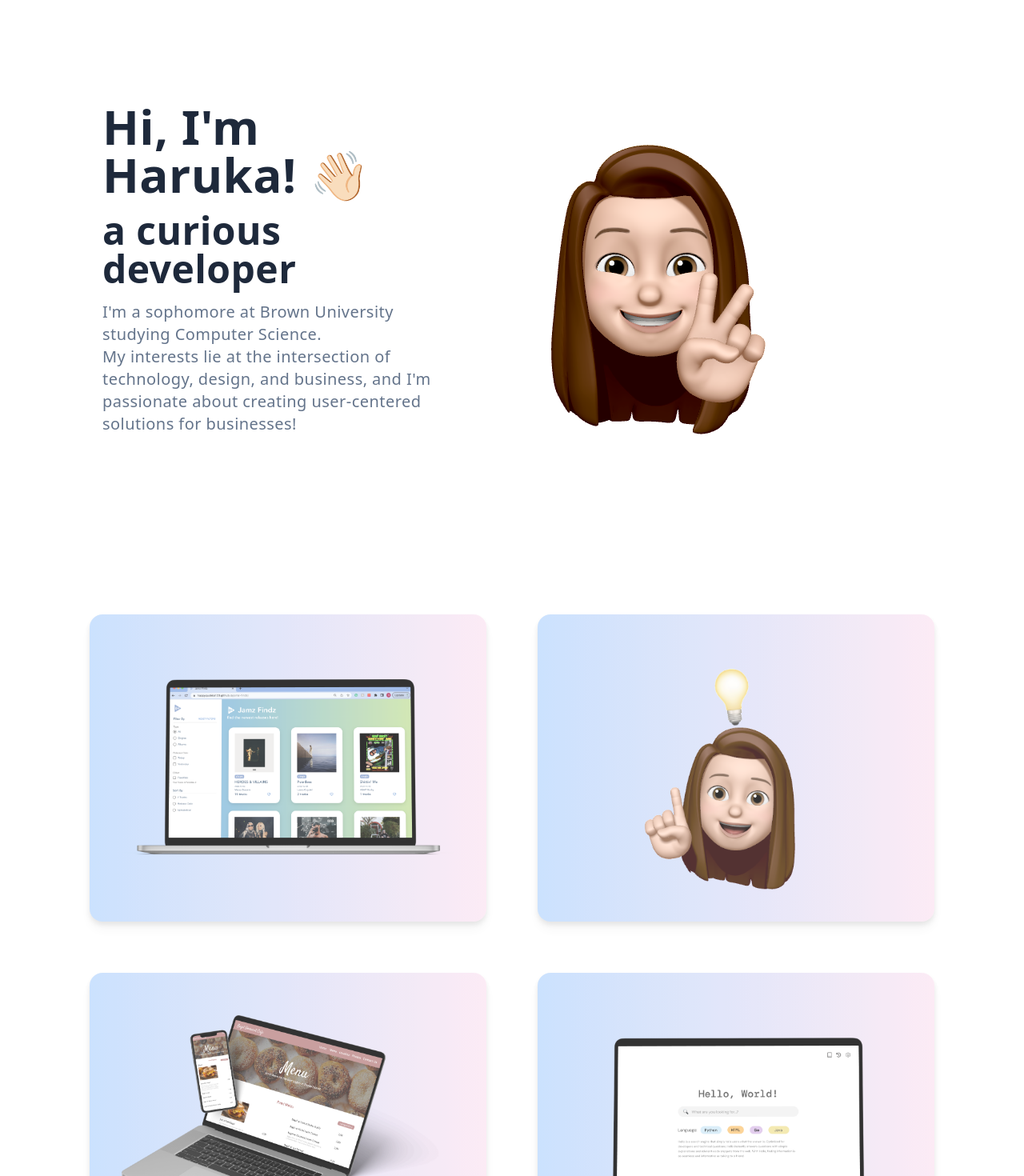
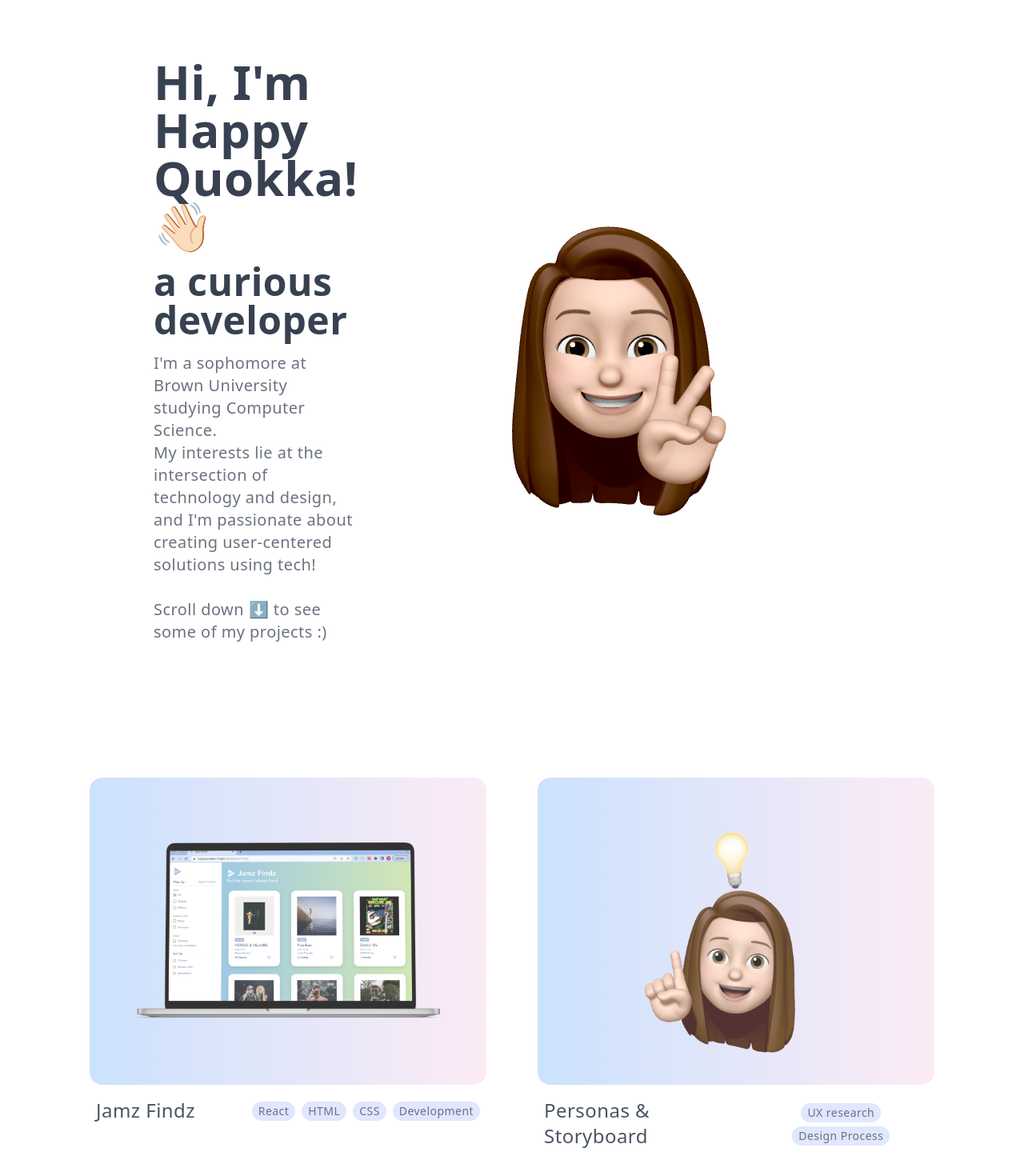
Before and after one commit to happyquokka123/portfolio, a React (Create React App) app: page / in a window 1280 px wide. Shown: the part 100-1570 px from the top of the page at 80% size. Built offline with nearby package versions, Linux system fonts and the light colour scheme.

Commit message:
anonymous up-to-date

```diff
--- a/src/components/Gallery.js
+++ b/src/components/Gallery.js
@@ -17,11 +17,11 @@
                         className="p-4 absolute inset-0 w-full h-full object-scale-down object-center"
                         src={require("../assets/" + artwork.image)}
                         />
-                        <div className="flex justify-center items-center text-center px-8 py-10 relative z-10 w-full bg-white opacity-0 hover:opacity-95 hover:duration-500">
+                        {/* <div className="flex justify-center items-center text-center px-8 py-10 relative z-10 w-full bg-white opacity-0 hover:opacity-95 hover:duration-500">
                             <h1 className="text-3xl align-middle font-normal mb-3">
                                 {artwork.title}
                             </h1>
-                        </div>
+                        </div> */}
                     </div>
                 </div>
             ))}
--- a/src/components/Intro.js
+++ b/src/components/Intro.js
@@ -4,10 +4,10 @@
 export default function Intro() {
   return (
     <section>
-        <div className="bg-white mx-auto flex px-16 sm:px-32 py-20 md:flex-row flex-col items-center min-h-[90vh]">
-            <div className="lg:flex-grow md:w-1/2 lg:pr-24 md:pr-16 flex flex-col md:items-start md:text-left mb-16 md:mb-0 items-center text-center">
-                <h1 className="text-slate-800 mb-4 text-4xl md:text-6xl font-bold">
-                    Hi, I'm Haruka! 👋🏻
+        <div className="bg-white mx-auto flex px-16 sm:px-32 md:px-36 lg:px-48 py-20 md:flex-row flex-col justify-between items-center min-h-[90vh]">
+            <div className="lg:flex-grow md:w-1/2 lg:pr-36 md:pr-16 flex flex-col md:items-start md:text-left mb-16 md:mb-0 items-center text-center">
+                <h1 className="text-gray-700 mb-4 text-4xl md:text-6xl font-bold">
+                    Hi, I'm Happy Quokka! 👋🏻
                 </h1>
                 <TypeAnimation
                     sequence={[
@@ -21,12 +21,15 @@
                     wrapper="div"
                     cursor={false}
                     repeat={Infinity}
-                    className="title-font text-slate-800 mb-4 text-3xl md:text-5xl font-bold"
+                    className="title-font text-gray-700 mb-4 text-3xl md:text-5xl font-bold"
                 />
-                <p className="mb-8 text-slate-500 text-base md:text-xl leading-loose">
+                <p className="mb-8 text-gray-500 text-base md:text-xl leading-loose">
                     I'm a sophomore at Brown University studying Computer Science.
                     <br/>
-                    My interests lie at the intersection of technology, design, and business, and I'm passionate about creating user-centered solutions for businesses!
+                    My interests lie at the intersection of technology and design, and I'm passionate about creating user-centered solutions using tech!
+                    <br/>
+                    <br/>
+                    Scroll down &#11015;&#65039; to see some of my projects :)
                 </p>
             </div>
             <div className="lg:max-w-lg lg:w-full md:w-1/2 w-5/6">
--- a/src/components/Navbar.js
+++ b/src/components/Navbar.js
@@ -10,7 +10,7 @@
                 <Link to="/" className="mr-6 text-slate-600 text-3xl">HM</Link>
             </div>
             <div>
-                <Link to="/" className="mr-5 text-slate-500 hover:text-slate-700">Work</Link>
+                <Link to="/" className="mr-5 text-slate-500 hover:text-slate-700">Home</Link>
                 <Link to="/about" className="mr-5 text-slate-500 hover:text-slate-700">About</Link>
             </div>
         </nav>
--- a/src/components/Projects.js
+++ b/src/components/Projects.js
@@ -4,31 +4,43 @@
 
 export default function Projects() {
   return (
-    <section id="projects" className="text-slate-500 body-font">
+    <section className="body-text">
       <div className="container px-5 py-10 mx-auto text-center lg:px-20">
         <div className="mx-auto justify-center flex flex-wrap -m-4">
           {projects.map((project) => (
+            <div className="sm:w-1/2 w-9/12 sm:p-8 p-6">
               <Link
                 to={project.link}
                 key={project.title}
-              className="sm:w-1/2 w-9/12 sm:p-8 p-6 hover:duration-300 hover:scale-110">
-                <div className="p-3 sm:h-96 flex relative rounded-2xl drop-shadow-lg bg-gradient-to-r from-blue-200 to-pink-100 opacity-80">
+                className="sm:w-1/2 w-9/12">
+                  <div className="p-3 sm:h-96 flex relative rounded-2xl hover:duration-300 hover:scale-[1.03] hover:drop-shadow-md bg-gradient-to-r from-blue-200 to-pink-100 opacity-80">
                       <img
                       alt="project-img"
                       className="p-10 absolute inset-0 w-full h-full object-scale-down object-center"
                       src={require("../assets/" + project.image)}
                       />
-                    <div className="px-8 py-10 relative z-10 w-full rounded-2xl bg-white opacity-0 hover:opacity-95 hover:duration-500">
-                        <h1 className="text-3xl font-medium mb-3">
+                      <div className="flex px-8 py-10 relative z-10 w-full rounded-2xl bg-white opacity-0 hover:opacity-[.97] hover:duration-300">
+                        <div className="my-auto md:mx-4 lg:mx-8">
+                          <h1 className="text-xl md:text-2xl lg:text-3xl text-gray-600 font-medium mb-4">
                               {project.title}
                           </h1>
-                        <h2 className="tracking-widest text-sm font-mono font-medium text-blue-400 mb-1">
+                          <h2 className="text-xs md:text-sm tracking-widest font-mono font-medium text-blue-400 mb-3">
                               {project.subtitle}
                           </h2>
-                        <p className="leading-relaxed text-md">{project.description}</p>
+                          <p className="text-sm md:text-base leading-relaxed">{project.description}</p>
+                        </div>
                       </div>
                   </div>
               </Link>
+              <div className="mx-2 mt-4 flex flex-row justify-between items-center">
+                <h1 className="text-start text-gray-600 font-medium text-2xl">{project.title}</h1>
+                <div>
+                  {project.tags.map((tag) => (
+                    <button className="rounded-full bg-indigo-100 text-gray-500 text-sm px-2 py-0.5 ml-2">{tag}</button>
+                  ))}
+                </div>
+              </div>
+            </div>
           ))}
         </div>
       </div>
--- a/src/data.js
+++ b/src/data.js
@@ -2,6 +2,7 @@
     {
       title: "Jamz Findz",
       subtitle: "React, HTML, CSS",
+      tags: ['React', 'HTML', 'CSS', 'Development'],
       description:
         "Designing and Developing a website to browse Spotify's newest releases",
       image: "jamz/jamz-mockup.png",
@@ -10,6 +11,7 @@
     {
         title: "Personas & Storyboard",
         subtitle: "UX Research",
+        tags: ['UX research', 'Design Process'],
         description:
           "UX research project on the users of Coca Cola drink dispenser at Brown",
         image: "personas/personas.png",
@@ -18,6 +20,7 @@
     {
       title: "Responsive Redesign",
       subtitle: "HTML, CSS, and JS",
+      tags: ['HTML', 'CSS', 'JS', 'Redesign'],
       description:
         "Responsive redesign of a local bagel restaurant's website. Built with HTML, CSS, and JavaScript.",
       image: "redesign/redesign-mockup.png",
@@ -26,8 +29,9 @@
     {
         title: "Hello",
         subtitle: "Figma",
+        tags: ['Figma', 'Iterative Design'],
         description:
-          "Iterative design project for Hello, a startup search engine for develoopers.",
+          "Iterative design project for Hello, a startup search engine for developers.",
         image: "hello/hello-mockup.png",
         link: "/hello",
     },
--- a/src/pages/About.js
+++ b/src/pages/About.js
@@ -1,7 +1,13 @@
 import React from "react";
 import Gallery from '../components/Gallery';
+import { useEffect } from 'react';
 
 export default function About() {
+
+    useEffect(() => {
+        window.scrollTo(0, 0)
+    }, [])
+
     return (
         <section>
             <div className="min-h-[90vh] body-text text-xl bg-white mx-auto flex px-16 sm:px-32 py-20 md:flex-row flex-col items-center">
@@ -14,7 +20,7 @@
                 </div>
                 <div className="lg:flex-grow md:w-1/2 lg:pr-24 md:pr-16 flex flex-col md:items-start items-center text-left mb-16 md:mb-0">
                     <h1 className="text-slate-800 mb-4 text-2xl md:text-4xl font-semibold align-top">
-                    Hey there, I'm Haruka! 👋🏻
+                        Hey there, I'm Happy Quokka! 👋🏻
                     </h1>
                     <p className="mb-8">
                         I'm an aspiring software engineer, passionate about bridging the gap between
--- a/src/pages/Redesign.js
+++ b/src/pages/Redesign.js
@@ -41,7 +41,7 @@
                 <hr class="hr"/>
 
                 <div className="container">
-                    <h2 className="section-title">Web Page &#128187;</h2>
+                    <h2 className="section-title">Original Page &#128187;</h2>
                     <br/>
                     <img id="webpage-img" className="mb-5 mx-4" src={require("../assets/redesign/bgc-website.gif")} alt="bagel gourmet café menu gif"/>
                     <div className="d-inline-block mx-5 mb-8">
```
Lines whose indentation alone changed are shown as unchanged.
